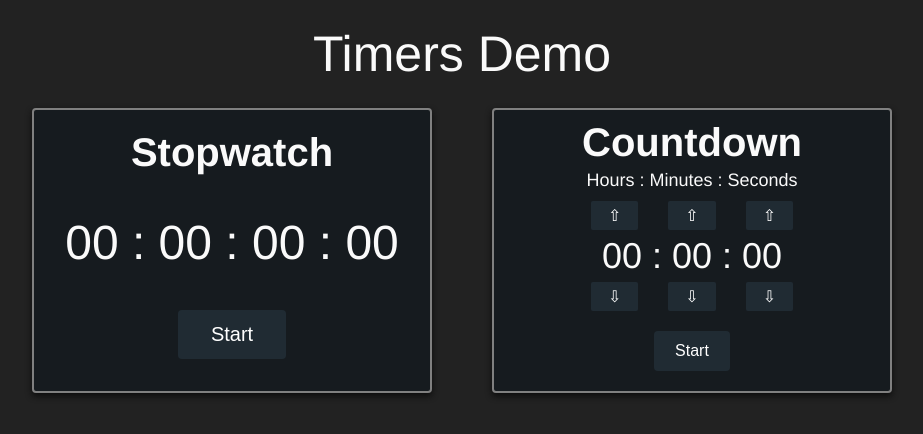
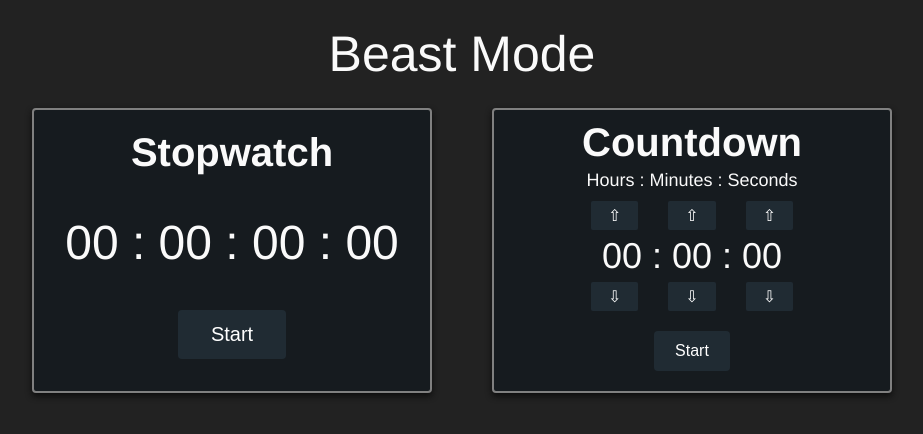
Before and after one commit to CodeXRook/Stopwatch-and-Countdown, a React (Create React App) app: page / in a window 1280 px wide. Shown: the top 434 px of the page, without its empty margins (178-1101 px from the left). Built offline with nearby package versions, Linux system fonts and the light colour scheme.

Commit message:
stopwatch count downclock done

```diff
--- a/src/App.js
+++ b/src/App.js
@@ -7,7 +7,7 @@ class App extends Component {
   render () {
     return (
       <div className="App">
-        <div className="App-title"> Timers Demo</div>
+        <div className="App-title"> Beast Mode </div>
         <div className="Timers">
           <Stopwatch />
           <Countdown />
```
